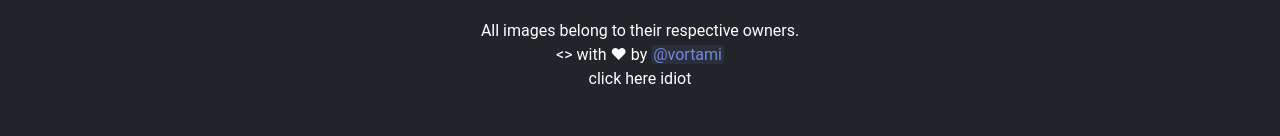
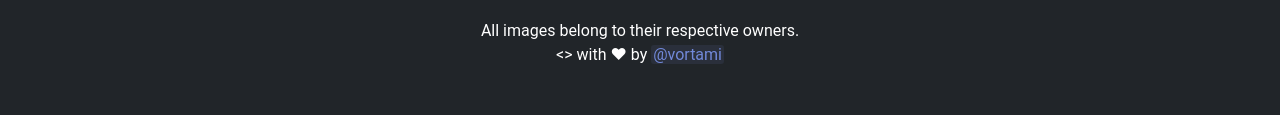
Before and after one commit to Purrramid/Purrramid.github.io, a React (Create React App) app: page / in a window 1280 px wide. Shown: the part 1379-1515 px from the top of the page. After the commit the page ends 1494 px from the top, so only its background shows below. Built offline with nearby package versions, Linux system fonts and the light colour scheme; no server answers; the database is empty.

Commit message:
remove line from footer

```diff
--- a/src/components/Footer.js
+++ b/src/components/Footer.js
@@ -36,7 +36,6 @@ class Footer extends React.Component {
 					</div>
 					<div className="text-center">All images belong to their respective owners.</div>
 					<div className="text-center"><a href="https://github.com/purrramid/react" className="text-white text-decoration-none">&lt;&gt; with ♥ by <span className="user">@vortami</span></a></div>
-					<div className="text-center"><a href="https://github.com/purrramid/purrramid.github.io" className="text-white text-decoration-none">click here idiot</a></div>
 				</div>
 			</footer>
 		);
```
